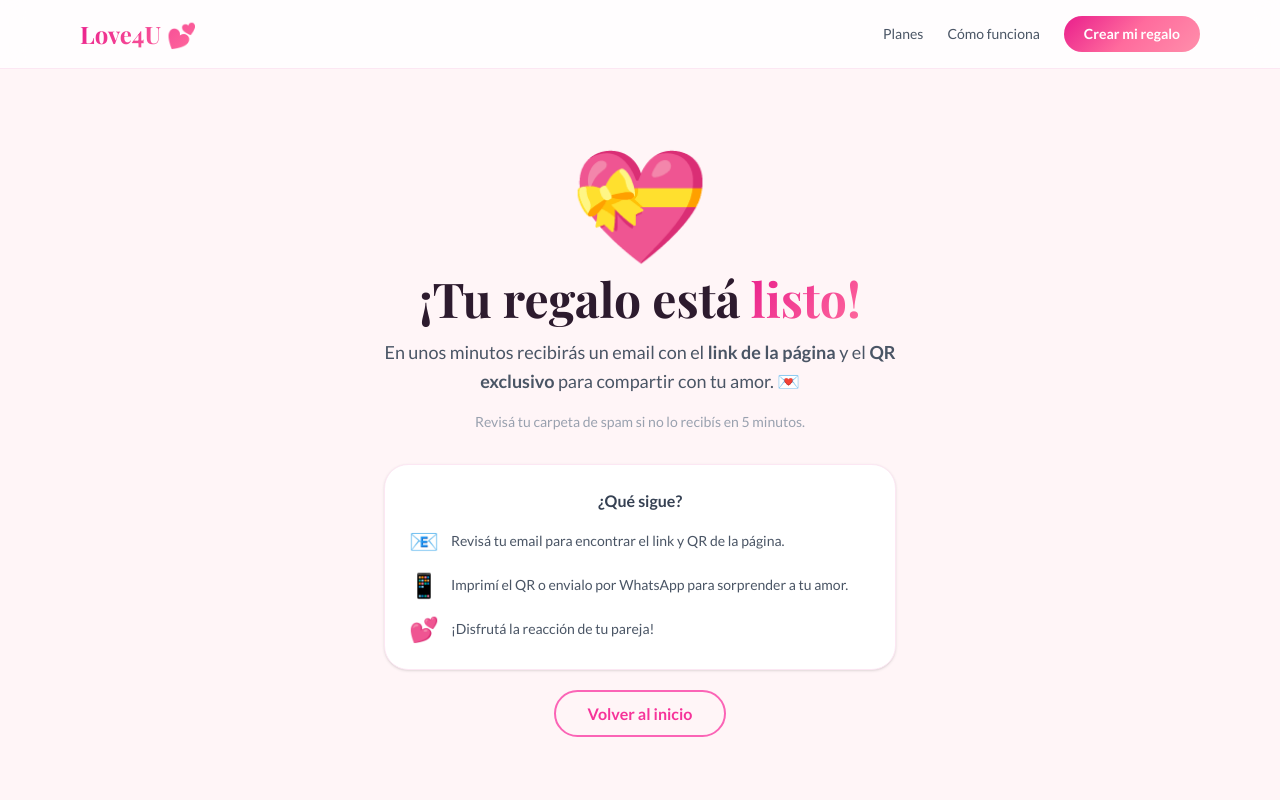
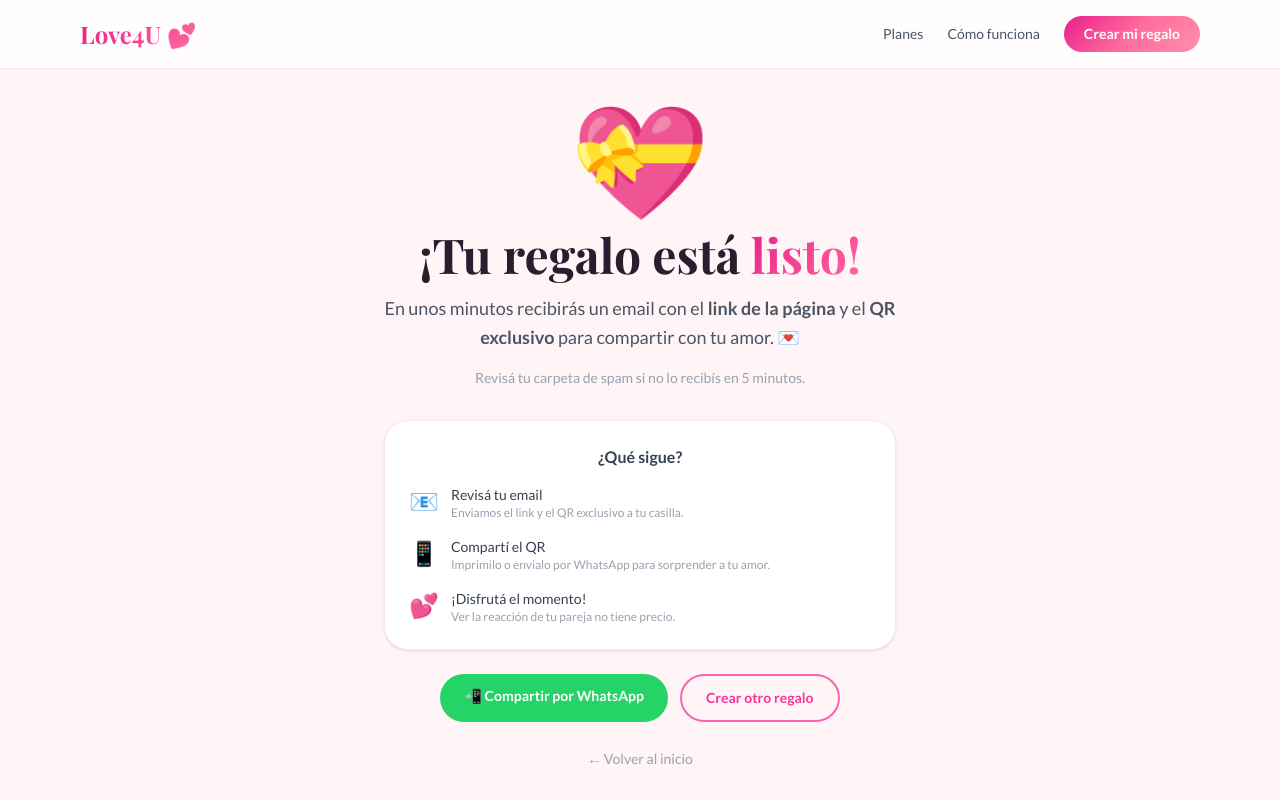
Before and after one commit to samuelanriquez-byte/love4u, a Next.js app: page /gracias in a window 1280 px wide. Built offline with nearby package versions, Linux system fonts and the light colour scheme; a web font is replaced by a local one.

Commit message:
Improve design: FAQ content, testimonials, gracias page, form UX

```diff
--- a/src/app/crear/page.tsx
+++ b/src/app/crear/page.tsx
@@ -143,7 +143,7 @@ function CrearForm() {
                     value={form.person_name}
                     onChange={handleChange}
                     placeholder="Ej: Juan"
-                    className="w-full border border-gray-200 rounded-xl px-3 py-2.5 text-sm focus:outline-none focus:border-pink-400 transition-colors"
+                    className="w-full border border-gray-200 rounded-xl px-3 py-2.5 text-sm focus:outline-none focus:border-pink-400 focus:ring-2 focus:ring-pink-100 transition-all"
                   />
                 </div>
                 <div>
@@ -153,7 +153,7 @@ function CrearForm() {
                     value={form.partner_name}
                     onChange={handleChange}
                     placeholder="Ej: María"
-                    className="w-full border border-gray-200 rounded-xl px-3 py-2.5 text-sm focus:outline-none focus:border-pink-400 transition-colors"
+                    className="w-full border border-gray-200 rounded-xl px-3 py-2.5 text-sm focus:outline-none focus:border-pink-400 focus:ring-2 focus:ring-pink-100 transition-all"
                   />
                 </div>
               </div>
@@ -166,7 +166,7 @@ function CrearForm() {
                   name="start_date"
                   value={form.start_date}
                   onChange={handleChange}
-                  className="w-full border border-gray-200 rounded-xl px-3 py-2.5 text-sm focus:outline-none focus:border-pink-400 transition-colors"
+                  className="w-full border border-gray-200 rounded-xl px-3 py-2.5 text-sm focus:outline-none focus:border-pink-400 focus:ring-2 focus:ring-pink-100 transition-all"
                 />
               </div>
 
@@ -223,7 +223,7 @@ function CrearForm() {
                     value={form.playlist_url}
                     onChange={handleChange}
                     placeholder="https://open.spotify.com/playlist/..."
-                    className="w-full border border-gray-200 rounded-xl px-3 py-2.5 text-sm focus:outline-none focus:border-pink-400 transition-colors"
+                    className="w-full border border-gray-200 rounded-xl px-3 py-2.5 text-sm focus:outline-none focus:border-pink-400 focus:ring-2 focus:ring-pink-100 transition-all"
                   />
                 </div>
               )}
@@ -253,7 +253,7 @@ function CrearForm() {
                   value={form.customer_email}
                   onChange={handleChange}
                   placeholder="tu@email.com"
-                  className="w-full border border-gray-200 rounded-xl px-3 py-2.5 text-sm focus:outline-none focus:border-pink-400 transition-colors"
+                  className="w-full border border-gray-200 rounded-xl px-3 py-2.5 text-sm focus:outline-none focus:border-pink-400 focus:ring-2 focus:ring-pink-100 transition-all"
                 />
                 <p className="text-xs text-gray-400 mt-1">Aquí recibirás el link y el QR de la página.</p>
               </div>
--- a/src/app/gracias/page.tsx
+++ b/src/app/gracias/page.tsx
@@ -66,29 +66,52 @@ function GraciasContent() {
           Revisá tu carpeta de spam si no lo recibís en 5 minutos.
         </p>
 
-        <div className="bg-white rounded-3xl p-6 shadow-sm border border-pink-100 mb-8">
-          <h3 className="font-bold text-gray-700 mb-3">¿Qué sigue?</h3>
-          <div className="space-y-3 text-left">
-            <div className="flex items-center gap-3">
+        <div className="bg-white rounded-3xl p-6 shadow-sm border border-pink-100 mb-6">
+          <h3 className="font-bold text-gray-700 mb-4">¿Qué sigue?</h3>
+          <div className="space-y-4 text-left">
+            <div className="flex items-start gap-3">
               <span className="text-2xl">📧</span>
-              <p className="text-gray-600 text-sm">Revisá tu email para encontrar el link y QR de la página.</p>
+              <div>
+                <p className="text-gray-700 text-sm font-medium">Revisá tu email</p>
+                <p className="text-gray-400 text-xs">Enviamos el link y el QR exclusivo a tu casilla.</p>
+              </div>
             </div>
-            <div className="flex items-center gap-3">
+            <div className="flex items-start gap-3">
               <span className="text-2xl">📱</span>
-              <p className="text-gray-600 text-sm">Imprimí el QR o envialo por WhatsApp para sorprender a tu amor.</p>
+              <div>
+                <p className="text-gray-700 text-sm font-medium">Compartí el QR</p>
+                <p className="text-gray-400 text-xs">Imprimilo o envialo por WhatsApp para sorprender a tu amor.</p>
+              </div>
             </div>
-            <div className="flex items-center gap-3">
+            <div className="flex items-start gap-3">
               <span className="text-2xl">💕</span>
-              <p className="text-gray-600 text-sm">¡Disfrutá la reacción de tu pareja!</p>
+              <div>
+                <p className="text-gray-700 text-sm font-medium">¡Disfrutá el momento!</p>
+                <p className="text-gray-400 text-xs">Ver la reacción de tu pareja no tiene precio.</p>
+              </div>
             </div>
           </div>
         </div>
 
-        <Link
-          href="/"
-          className="border-2 border-pink-400 text-pink-500 px-8 py-3 rounded-full font-semibold hover:bg-pink-50 transition-all"
-        >
-          Volver al inicio
+        <div className="flex flex-col sm:flex-row gap-3 justify-center mb-6">
+          <a
+            href="https://wa.me/?text=Mirá el regalo que te hice 💕"
+            target="_blank"
+            rel="noopener noreferrer"
+            className="bg-[#25D366] text-white px-6 py-3 rounded-full font-semibold text-sm hover:opacity-90 transition-all"
+          >
+            📲 Compartir por WhatsApp
+          </a>
+          <Link
+            href="/crear"
+            className="border-2 border-pink-400 text-pink-500 px-6 py-3 rounded-full font-semibold text-sm hover:bg-pink-50 transition-all"
+          >
+            Crear otro regalo
+          </Link>
+        </div>
+
+        <Link href="/" className="text-sm text-gray-400 hover:text-pink-400 transition-colors">
+          ← Volver al inicio
         </Link>
       </div>
     </div>
--- a/src/components/FAQ.tsx
+++ b/src/components/FAQ.tsx
@@ -29,11 +29,11 @@ const faqs = [
   },
   {
     question: '¿Los pagos son seguros?',
-    answer: 'Sí, usamos Stripe, la plataforma de pagos más segura del mundo. Nunca almacenamos datos de tu tarjeta.',
+    answer: 'Sí. Usamos PayPal, una de las plataformas de pago más seguras del mundo. También aceptamos USDT (criptomoneda) vía BNB Smart Chain.',
   },
   {
     question: '¿Qué formas de pago aceptan?',
-    answer: 'Tarjetas de crédito y débito (Visa, Mastercard, AmEx) a través de Stripe. Próximamente más opciones.',
+    answer: 'Aceptamos PayPal (con tarjeta o saldo PayPal) y USDT en red BNB Smart Chain (BEP20). Ambos métodos son rápidos y seguros.',
   },
 ]
 
--- a/src/components/Hero.tsx
+++ b/src/components/Hero.tsx
@@ -44,7 +44,7 @@ export default function Hero() {
         </div>
 
         {/* Estadísticas */}
-        <div className="flex flex-wrap justify-center gap-8 text-center">
+        <div className="flex flex-wrap justify-center gap-8 text-center mb-12">
           <div>
             <p className="text-3xl font-bold gradient-text" style={{ fontFamily: 'var(--font-playfair)' }}>+100</p>
             <p className="text-sm text-gray-500">parejas felices</p>
@@ -58,6 +58,21 @@ export default function Hero() {
             <p className="text-sm text-gray-500">amor garantizado</p>
           </div>
         </div>
+
+        {/* Testimoniales */}
+        <div className="grid grid-cols-1 sm:grid-cols-3 gap-4 max-w-3xl mx-auto">
+          {[
+            { name: 'Valentina M.', text: '¡Mi novio lloró cuando lo vio! Fue el regalo más lindo que le pude dar.', stars: 5 },
+            { name: 'Carlos R.', text: 'Super fácil de hacer y quedó hermoso. Lo recomiendo 100%.', stars: 5 },
+            { name: 'Sofía L.', text: 'La playlist fue un detalle increíble. Ella no podía creerlo 💕', stars: 5 },
+          ].map((t, i) => (
+            <div key={i} className="bg-white rounded-2xl p-4 shadow-sm border border-pink-100 text-left">
+              <p className="text-yellow-400 text-sm mb-1">{'★'.repeat(t.stars)}</p>
+              <p className="text-gray-600 text-sm leading-relaxed mb-2">"{t.text}"</p>
+              <p className="text-pink-500 text-xs font-semibold">— {t.name}</p>
+            </div>
+          ))}
+        </div>
       </div>
     </section>
   )
```
Also changed, not shown: 1 other file (tests, documents, lock files or other folders).
